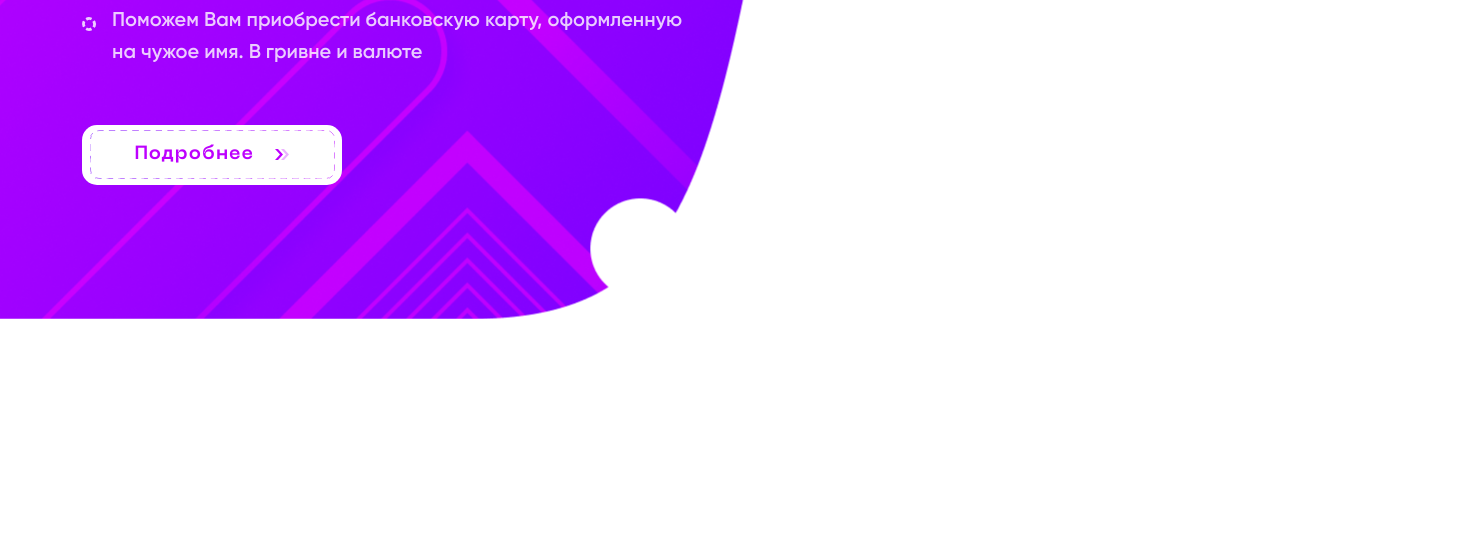
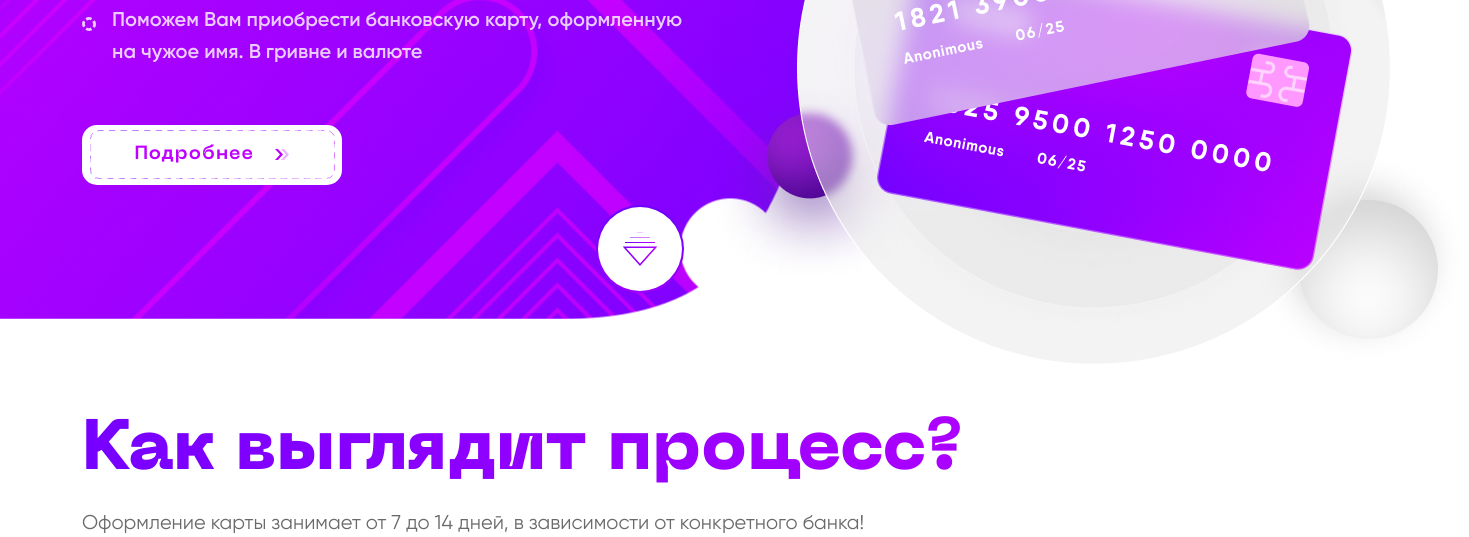
Before and after one commit to Lexor392/BCards, a plain HTML site: page index.html in a window 1280 px wide. Shown: the part 400-937 px from the top of the page, 1469 px wide, since content can reach past the window. Before the commit the page ends 800 px from the top, so only its background shows below. Drawn offline with nearby package versions, Linux system fonts and the light colour scheme.

Commit message:
3. Дописанна первая секция с хедером (не добавил пару фоновых картинок пока). Написал заголовок второй секции.

```diff
--- a/index.html
+++ b/index.html
@@ -112,6 +112,24 @@
                             <div class="arrow-icon"></div>
                         </button>
                     </a>
+                    <div class="btn-down-block">
+                        <a class="btn-down" href="#second-section">
+                            <button class="btn"></button>
+                        </a>
+                    </div>
+                </div>
+                <img src="src/images/first-screen-img.png" alt="" class="container-img">
+            </div>
+        </section>
+        <section id="second-section" class="section second-section">
+            <div class="container">
+                <div class="content-title">
+                    <div class="title">
+                        Как выглядит процесс?
+                    </div>
+                    <div class="subtitle">
+                        Оформление карты занимает от 7 до 14 дней, в зависимости от конкретного банка!
+                    </div>
                 </div>
             </div>
         </section>
--- a/src/styles/style.scss
+++ b/src/styles/style.scss
@@ -5,6 +5,7 @@ body {
 }
 
 body {
+    overflow-x: hidden;
 
     .header {
         position: absolute;
@@ -115,7 +116,7 @@ body {
                     height: 718.5px;
                     position: absolute;
                     z-index: 0;
-                    left: -300px;
+                    left: -210px;
                     background: url(../images/first-section-bg.png) no-repeat left top;
                 }
 
@@ -163,6 +164,7 @@ body {
 
                     .content-btn {
                         text-decoration: none;
+
                         .btn {
                             width: 260px;
                             height: 60px;
@@ -211,6 +213,64 @@ body {
                         }
 
                     }
+
+                    .btn-down-block {
+                        width: max-content;
+                        height: max-content;
+                        margin: 0 auto;
+                        margin-top: 20px;
+                        border-radius: 100%;
+                        padding: 2px;
+                        background: linear-gradient(359.55deg, #BD00FF -67.98%, #7000FF 94.62%);
+
+                        .btn-down {
+
+
+                            .btn {
+                                width: 84px;
+                                height: 84px;
+                                border-radius: 100%;
+                                background: url(../images/icons/btn-bottom-icon.svg) no-repeat center center, #ffffff;
+                            }
+                        }
+                    }
+                }
+
+                .container-img {
+                    position: absolute;
+                    right: -259px;
+                    top: 98px;
+                }
+            }
+        }
+
+        .second-section {
+            padding-top: 118px;
+            .container {
+                .content-title {
+                    .title {
+                        font-family: 'Neue Machina';
+                        font-style: normal;
+                        font-weight: 800;
+                        font-size: 71px;
+                        line-height: 115%;
+                        background: linear-gradient(266.09deg, #BD00FF -4.3%, #7000FF 108.23%);
+                        -webkit-background-clip: text;
+                        -webkit-text-fill-color: transparent;
+                        background-clip: text;
+                        text-fill-color: transparent;
+                        margin-bottom: 17px;
+                    }
+
+                    .subtitle {
+                        font-family: 'Gilroy';
+                        font-style: normal;
+                        font-weight: 400;
+                        font-size: 20px;
+                        line-height: 140%;
+                        color: #6A6A6A;
+                        margin-bottom: 62px;
+                    }
                 }
             }
         }
```
Also changed, not shown: src/images/first-screen-img.png (added), src/images/icons/btn-bottom-icon.svg (added), src/styles/style.css.
